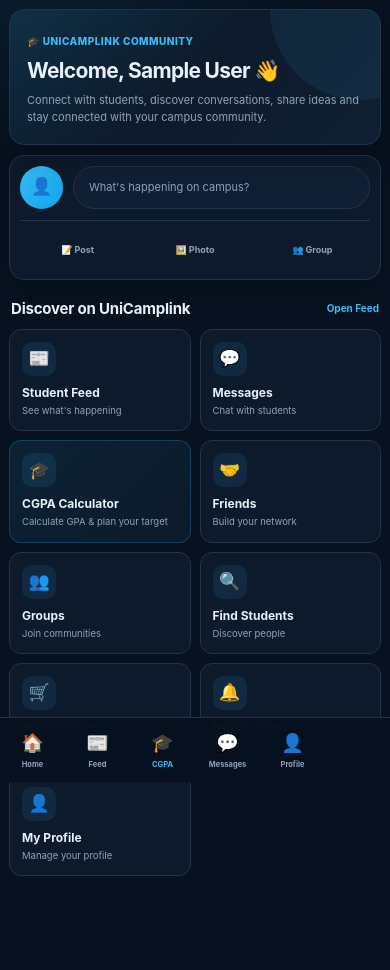
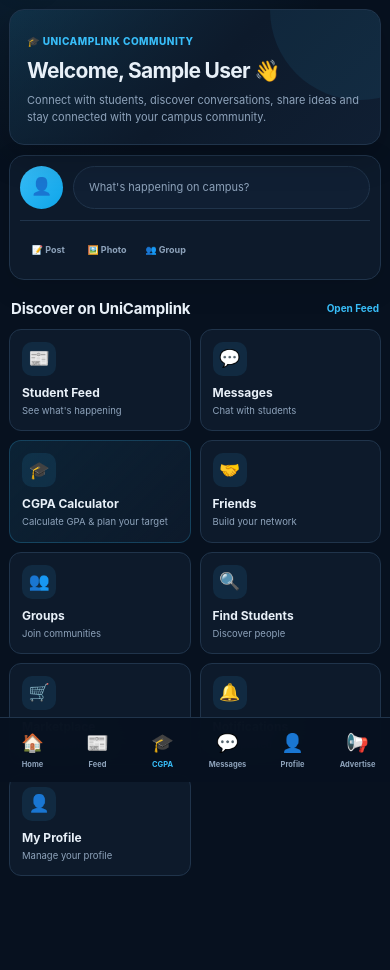
Before and after one commit to sYmDy2580/UniCamplink, a Flask app: page /dashboard in a window 390 px wide. Shown: the part 62-1032 px from the top of the page. Run offline with Flask 3, Linux system fonts and the light colour scheme; the visitor is signed in with stand-in values (Sample User, id 1); data comes from the database, SQL or seed files in the repository; data that the repository does not hold is empty; some libraries are stand-ins or nearby versions.

Commit message:
Fix dashboard mobile navigation

```diff
--- a/templates/dashboard.html
+++ b/templates/dashboard.html
@@ -734,7 +734,7 @@
             display: grid;
 
             grid-template-columns:
-                repeat(3, 1fr);
+                repeat(6, 1fr);
 
             gap: 5px;
 
@@ -894,7 +894,7 @@
             display: grid;
 
             grid-template-columns:
-                repeat(2, minmax(0, 1fr));
+                repeat(6, minmax(0, 1fr));
 
             gap: 9px;
         }
@@ -1706,20 +1706,6 @@
                 </div>
 
             </a>
-        <!-- ADVERTISE WITH US -->
-
-<a
-    href="{{ url_for('advertise_with_us') }}"
-    title="Advertise With Us"
->
-
-    📢
-
-    <span>
-        Advertise
-    </span>
-
-</a>
 
 
             <!-- HOME -->
@@ -2565,6 +2551,22 @@
 
         </a>
 
+
+        <!-- ADVERTISE WITH US -->
+
+        <a
+            href="{{ url_for('advertise_with_us') }}"
+            title="Advertise With Us"
+        >
+
+            📢
+
+            <span>
+                Advertise
+            </span>
+
+        </a>
+
     </div>
 
 </nav>
```
